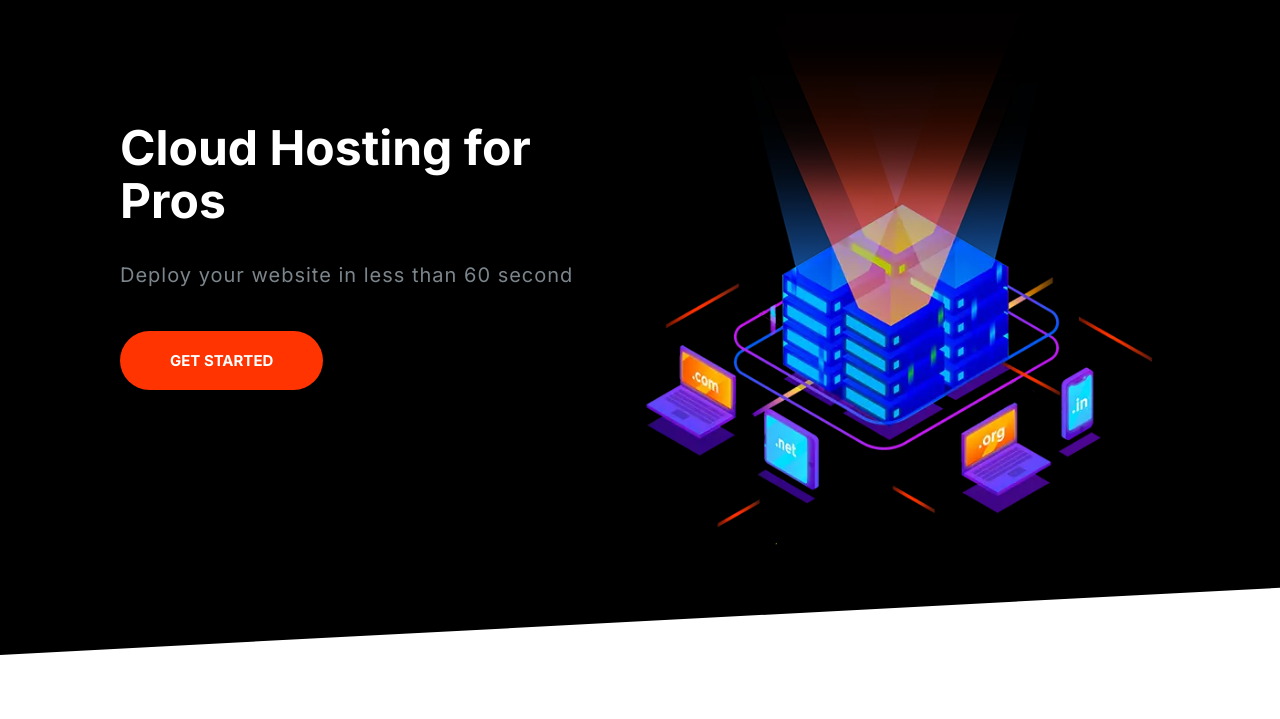
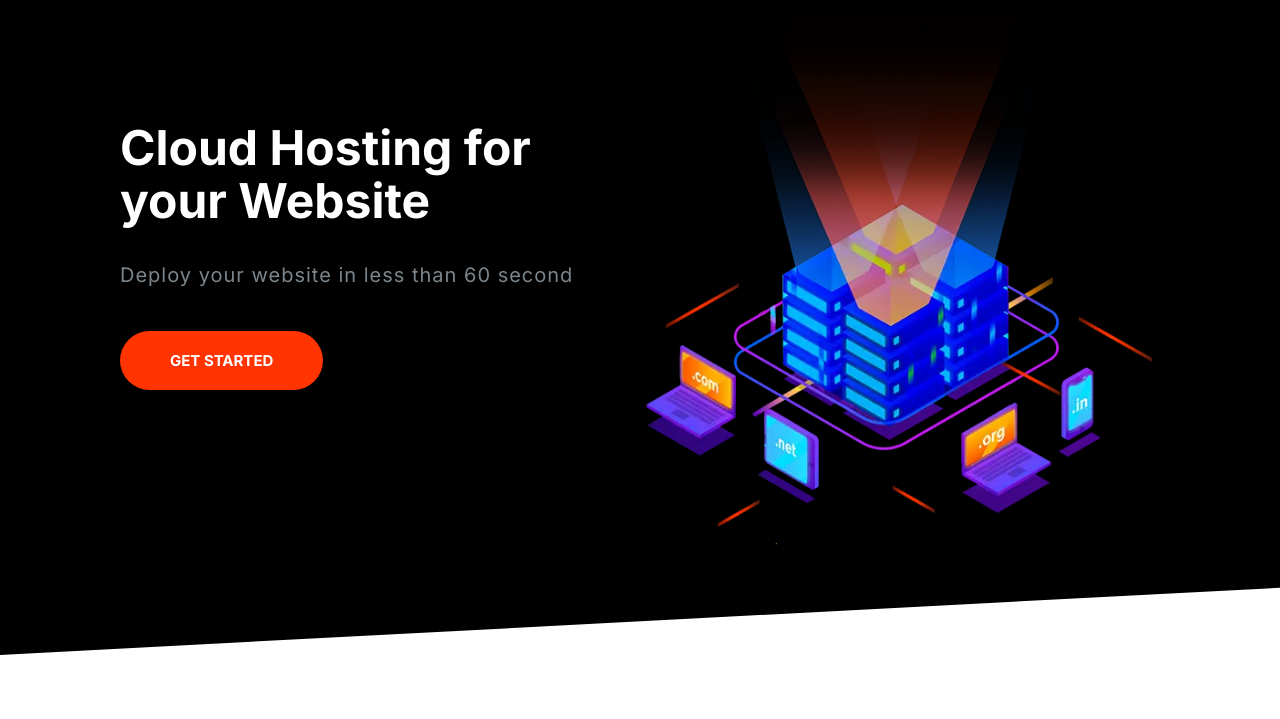
Before and after one commit to Amir-9251/My1stProject, a website built with Parcel: page index.html in a window 1280 px wide. Shown: the part 81-800 px from the top of the page. Built offline with nearby package versions, Linux system fonts and the light colour scheme.

Commit message:
change heading

```diff
--- a/index.html
+++ b/index.html
@@ -42,7 +42,7 @@
       <div class="container grid grid--1x2">
         <header class="block__header hero__content">
           <h1 class="block__heading" data-aos="zoom-in-up">
-            Cloud Hosting for Pros
+            Cloud Hosting for your Website
           </h1>
           <p class="hero__tagline">
             Deploy your website in less than 60 second
```
